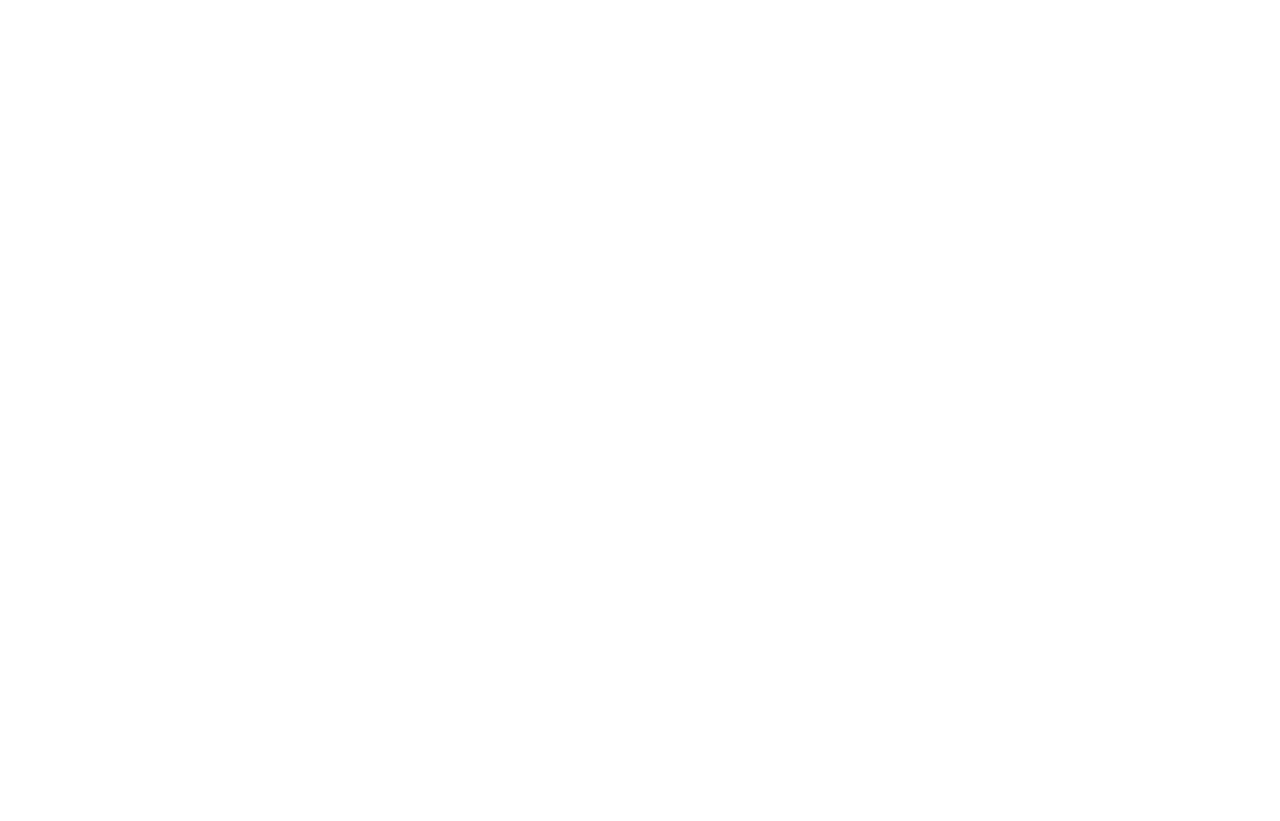
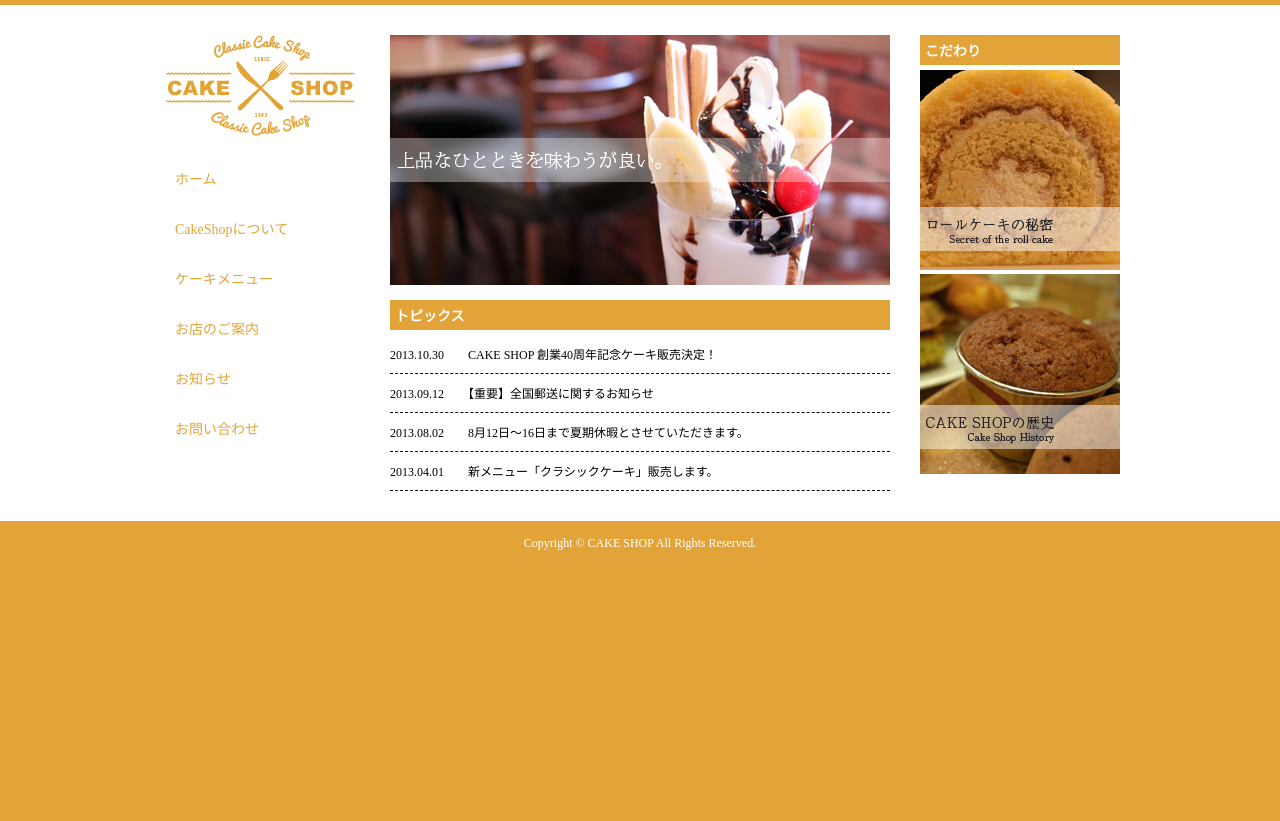
Before and after one commit to c-country/PEAKPINE, a plain HTML site: page lesson3.html in a window 1280 px wide. Before the commit the page ends 800 px from the top, so only its background shows below. Drawn offline with Linux system fonts and the light colour scheme.

Commit message:
Lesson3:カラムレイアウト①完成

```diff
--- a/lesson3.html
+++ b/lesson3.html
@@ -1,19 +1,55 @@
 <!DOCTYPE html>
 <html>
 <head>
+        <meta charset="UTF-8">
+        <link rel="stylesheet" href="step3.css">
+
 <meta charset="utf-8">
 <link rel="stylesheet" href="lesson4.css">
-<!--[if lt IE 9]>
-<script src="//cdnjs.cloudflare.com/ajax/libs/html5shiv/3.7.2/html5shiv.min.js"></script>
-<script src="//cdnjs.cloudflare.com/ajax/libs/respond.js/1.4.2/respond.min.js"></script>
-<![endif]-->
-<link rel="shortcut icon" href="">
 </head>
 <body>
+<div id="header_top"></div>
+    <div id="container">
+        <div id="left">
+            <div id="logo"><img src="../PEAKPINE/lesson4_img/logo.png" alt=""></div>
+            <ul id="navigation">
+                <li>ホーム</li>
+                <li>CakeShopについて</li>
+                <li>ケーキメニュー</li>
+                <li>お店のご案内</li>
+                <li>お知らせ</li>
+                <li>お問い合わせ</li>
+            </ul>
+        </div>
 
-<!-- コンテンツを配置 -->
+        <div id="center">
+            <div id="mainVisual"><img src="lesson4_img/mainvisual.png" alt=""></div>
 
-<!-- SCRIPTS -->
-<!-- Example: <script src="//cdnjs.cloudflare.com/ajax/libs/jquery/2.1.1/jquery.min.js"></script> -->
+            <div id="news">
+                <h3>トピックス</h3>
+                <p class="newsText">
+                    2013.10.30　　CAKE SHOP 創業40周年記念ケーキ販売決定！
+                </p>
+                <p class="newsText">
+                2013.09.12　　【重要】全国郵送に関するお知らせ
+                </p>
+                <p class="newsText">
+                    2013.08.02　　8月12日〜16日まで夏期休暇とさせていただきます。
+                    </p>
+                    <p class="newsText">
+                    2013.04.01　　新メニュー「クラシックケーキ」販売します。
+                </p>
+            </div>
+        </div>
+        <div id="right">
+            <h3>こだわり</h3>
+            <section id="photo"><img src="lesson4_img/event_1.png" alt=""></section>
+            <section id="photo"><img src="lesson4_img/event_2.png" alt=""></section>
+        </div>
+        <div class="clear"></div>
+    </div>
+    <div id="footer_BG">
+        <footer>Copyright © CAKE SHOP  All Rights Reserved.</footer>
+    </div>
 </body>
 </html>
--- a/lesson4.css
+++ b/lesson4.css
@@ -0,0 +1,33 @@
+/* CSS RESET */
+*{margin: 0; padding: 0;}
+img{border: 0;}
+
+body{
+    font-family: serif;
+    font-size: 12px;
+    background: #fff;
+}
+#header_top{
+    width: 100%;
+    height: 5px;
+    background: #e2a438;
+}
+#container{
+    width: 960px;
+    height: auto;
+    margin: 30px auto;
+}
+#left{
+    width: 200px;
+    height: auto;
+    float: left
+}
+#logo{
+    width: 200px;
+    height: 103px;
+}
+ul#navigation{
+    width: ;
+    height: ;
+    color: #e2a438;
+}
--- /dev/null
+++ b/step3.css
@@ -0,0 +1,95 @@
+/*CSS RESER*/
+*{margin: 0; padding: 0;}
+img{border: 0;}
+
+body{
+    font-family: serif;
+    font-size: 12px;
+    background-color: #fff;
+}
+#header_top{
+    width: 100%;
+    height: 5px;
+    background: #e2a438;
+}
+#container{
+    width: 960px;
+    height: auto;
+    margin: 30px auto;
+}
+#left{
+    width: 200px;
+    height: auto;
+    float: left;
+}
+#logo{
+    width: 200px;
+    height: 103px;
+}
+ul#navigation{
+    width: 185px;
+    height: auto;
+    color: #e2a438;
+    padding-left: 15px;
+}
+ul#navigation li{
+    margin-top: 30px;
+    font-size: 14px;
+    list-style: none;
+}
+.clear{
+    clear: both;
+}
+a:link{
+    text-decoration: none;
+    color: #e2a438;
+}
+a:hover{
+    text-decoration: none;
+    color: #ffd283;
+}
+#center{
+    width: 500px;
+    height: auto;
+    float: left;
+    margin-left: 30px;
+}
+#mainVisual{
+    width: 500px;
+    height: 250px;
+}
+#news{
+    width: 500px;
+    height: auto;
+    margin-top: 15px;
+}
+h3{
+    color: #fff;
+    font-size: 14px;
+    background: #e2a438;
+    width: auto;
+    padding: 5px;
+    margin-bottom: 5px;
+}
+p.newsText{
+    font-size: 12px;
+    border-bottom: 1px dashed #000;
+    padding: 10px 0;
+}
+#right{
+    width: 200px;
+    height: auto;
+    margin-left: 30px;
+    float: left;
+}
+#footer_BG{
+    width: 100%;
+    height: 300px;
+    background: #e2a438;
+}
+footer{
+    color: #fff;
+    font-size: 12px;
+    text-align: center;
+    padding-top:15px;
+}
```
